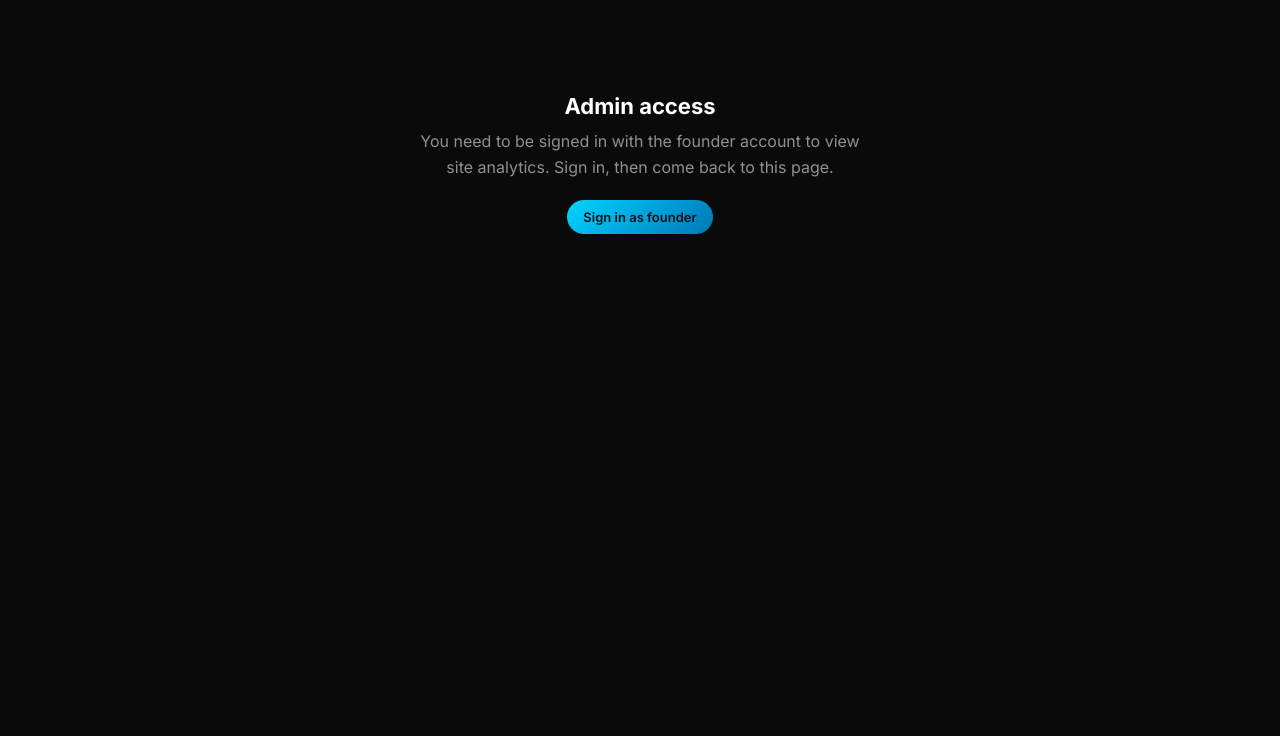
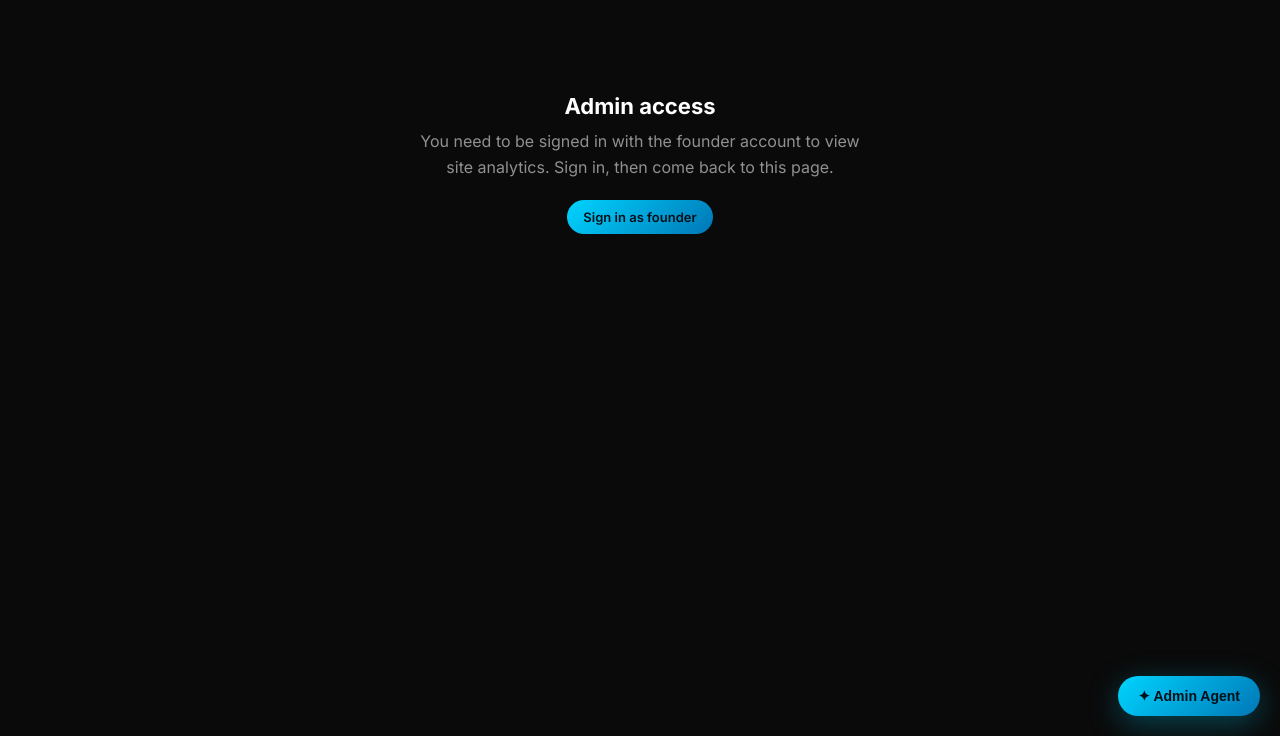
Before and after one commit to AIADstudio/aiad-beta, a plain HTML site: page admin.html in a window 1280 px wide. Shown: the part 64-800 px from the top of the page. Drawn offline with nearby package versions, Linux system fonts and the light colour scheme.

Commit message:
Admin command center: conversational agent (query + actions)

```diff
--- a/admin.html
+++ b/admin.html
@@ -162,6 +162,53 @@
       };
 
       load();
+
+      // ── Admin Agent chat ─────────────────────────────────────────────
+      const AGENT_HISTORY = [];
+      function agentUI(){
+        const btn = document.createElement('button');
+        btn.id='agentFab';
+        btn.textContent='✦ Admin Agent';
+        btn.style.cssText='position:fixed;right:20px;bottom:20px;z-index:9998;background:linear-gradient(135deg,#00D4FF,#0077B6);color:#001018;font-weight:700;border:none;border-radius:999px;padding:12px 20px;font-size:14px;cursor:pointer;box-shadow:0 8px 30px rgba(0,180,216,0.35)';
+        btn.onclick=()=>{ const p=document.getElementById('agentPanel'); p.style.display = p.style.display==='flex'?'none':'flex'; document.getElementById('agentInput').focus(); };
+        document.body.appendChild(btn);
+
+        const panel=document.createElement('div');
+        panel.id='agentPanel';
+        panel.style.cssText='display:none;position:fixed;right:20px;bottom:74px;z-index:9999;width:min(440px,92vw);height:min(560px,72vh);background:#0f0f0f;border:1px solid var(--bd);border-radius:18px;flex-direction:column;overflow:hidden;box-shadow:0 20px 60px rgba(0,0,0,0.6)';
+        panel.innerHTML=
+          '<div style="padding:14px 16px;border-bottom:1px solid var(--bd);display:flex;justify-content:space-between;align-items:center"><strong>Admin Agent</strong><span style="cursor:pointer;opacity:.6" onclick="document.getElementById(\'agentPanel\').style.display=\'none\'">✕</span></div>'+
+          '<div id="agentThread" style="flex:1;overflow:auto;padding:14px;display:flex;flex-direction:column;gap:10px;font-size:13.5px;line-height:1.5"></div>'+
+          '<div style="padding:12px;border-top:1px solid var(--bd);display:flex;gap:8px"><input id="agentInput" placeholder="Ask or tell the agent… (e.g. verify @therealpartyg)" style="flex:1;background:rgba(255,255,255,0.05);border:1px solid var(--bd);border-radius:999px;padding:10px 14px;color:#fff;font-size:13px" onkeydown="if(event.key===\'Enter\')window.agentSend()"><button onclick="window.agentSend()" style="background:linear-gradient(135deg,#00D4FF,#0077B6);color:#001018;font-weight:600;border:none;border-radius:999px;padding:0 16px;cursor:pointer">Send</button></div>';
+        document.body.appendChild(panel);
+        bubble('assistant','Hi — I run the back office. Ask me anything ("how many signups this week", "who\'s on a paid plan", "revenue"), or tell me to act ("verify @therealpartyg", "give @hardyindiigo 200 credits", "set @user to artist_pro").');
+      }
+      function bubble(role,text){
+        const t=document.getElementById('agentThread'); if(!t) return;
+        const d=document.createElement('div');
+        d.style.cssText = role==='user'
+          ? 'align-self:flex-end;max-width:85%;background:rgba(0,212,255,0.12);border:1px solid rgba(0,212,255,0.25);border-radius:12px 12px 2px 12px;padding:9px 12px'
+          : 'align-self:flex-start;max-width:90%;background:#161616;border:1px solid var(--bd);border-radius:12px 12px 12px 2px;padding:9px 12px;white-space:pre-wrap';
+        d.textContent=text; t.appendChild(d); t.scrollTop=t.scrollHeight; return d;
+      }
+      window.agentSend=async function(){
+        const inp=document.getElementById('agentInput'); const msg=(inp.value||'').trim(); if(!msg) return;
+        inp.value=''; bubble('user',msg);
+        const loading=bubble('assistant','…');
+        const t=token();
+        if(!t){ loading.textContent='Sign in as the founder first.'; return; }
+        try{
+          const r=await fetch(API+'/functions/v1/admin-assistant',{method:'POST',headers:{apikey:ANON,Authorization:'Bearer '+t,'Content-Type':'application/json'},body:JSON.stringify({message:msg,history:AGENT_HISTORY})});
+          const d=await r.json();
+          const ans = d.answer || d.error || 'Something went wrong.';
+          loading.textContent=ans;
+          AGENT_HISTORY.push({role:'user',content:msg},{role:'assistant',content:ans});
+          if(d.actions && d.actions.length){ // a write happened → refresh dashboard
+            setTimeout(load, 600);
+          }
+        }catch(e){ loading.textContent='Error: '+e.message; }
+      };
+      agentUI();
     </script>
 </body>
 </html>
```
